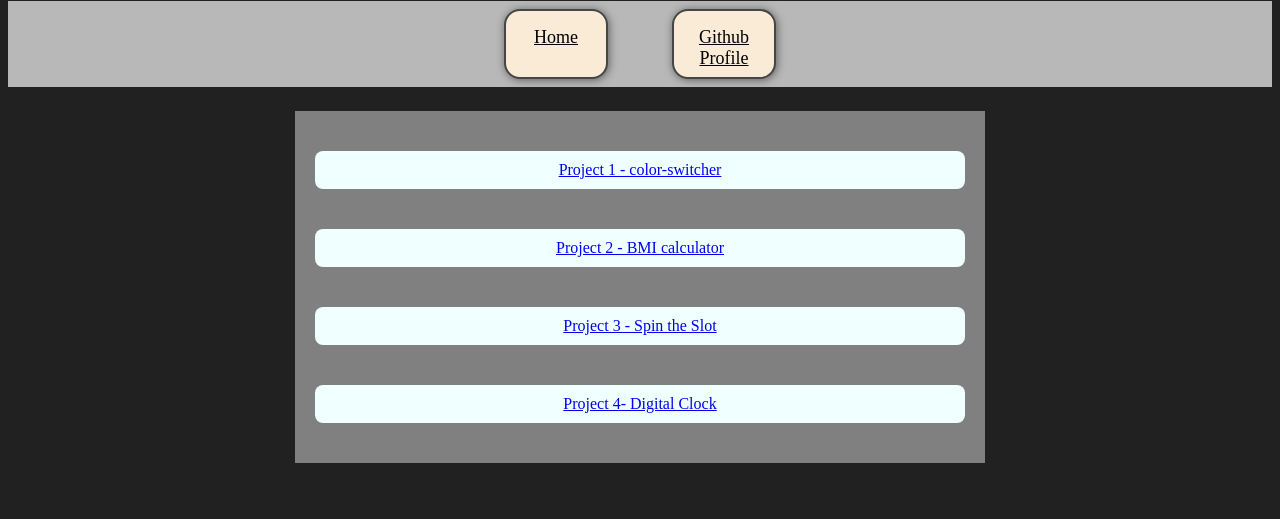
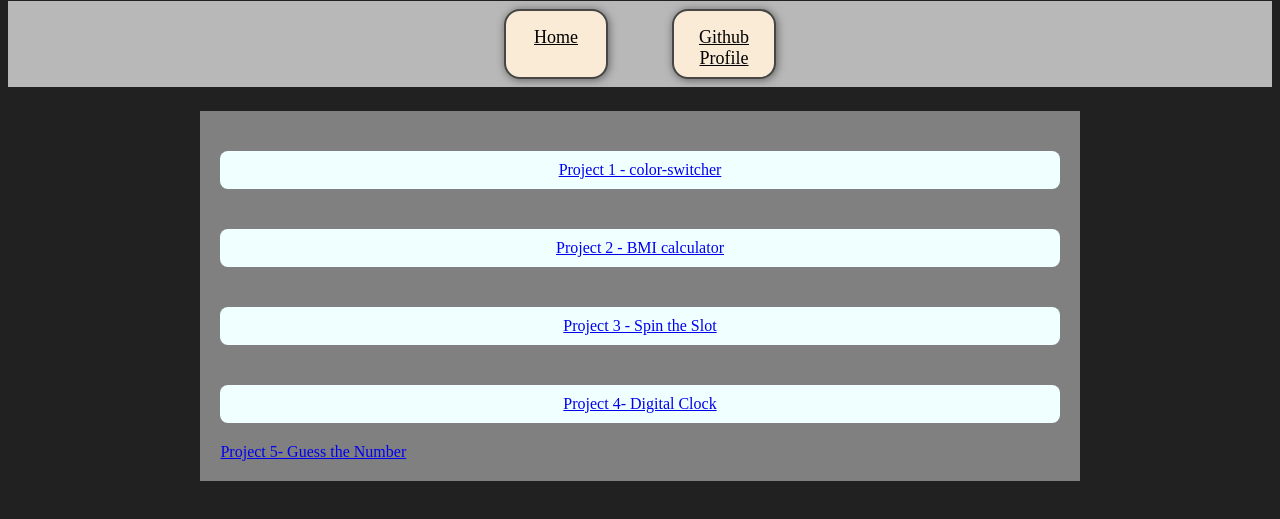
Before and after one commit to AlanRoy25/Javascript-Projects, a plain HTML site: page indexfrontpage/index.html in a window 1280 px wide. Shown: the part 79-598 px from the top of the page. Drawn offline with Linux system fonts and the light colour scheme.

Commit message:
added guess no

```diff
--- a/indexfrontpage/index.html
+++ b/indexfrontpage/index.html
@@ -19,6 +19,8 @@
       <a class="BMI" href="../bmicalculator/bmi.html"> Project 2 - BMI calculator</a>
       <a class="Spin" href="../Spintheslot/spintheslot.html"> Project 3 - Spin the Slot  </a>
       <a class="clock" href="../Digital clock/clock.html"> Project 4- Digital Clock </a>
+      <a class="Guess" href="../guess the number/guessnumber.html"> Project 5- Guess the Number </a>
+
     </div>
     </div>
   </main>
```
